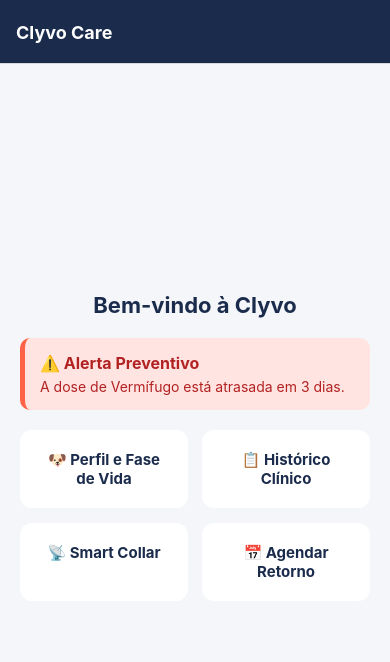
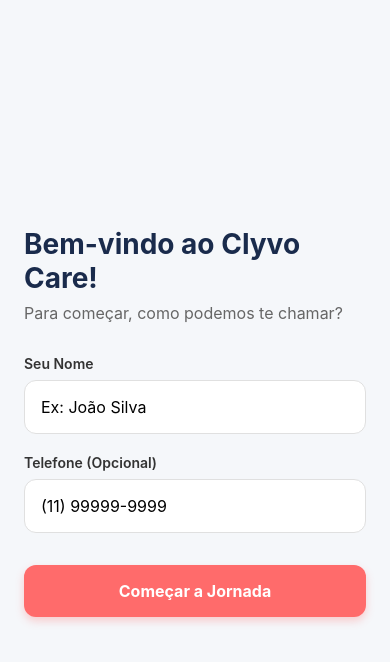
Before and after one commit to ChrisDeSousaFreitas/clyvo-smartcare-sprint1, a React Native app: screen /Home in a window 390 px wide. Shown: the top 662 px of the page. Built offline with nearby package versions, Linux system fonts and the light colour scheme.

Commit message:
feat: implementacao do tutor, persistencia  e reformulacao da Home

```diff
--- a/App.js
+++ b/App.js
@@ -7,6 +7,7 @@
 import HistoricoScreen from './src/screens/HistoricoScreen';
 import SmartCollarScreen from './src/screens/SmartCollarScreen';
 import AgendamentoScreen from './src/screens/AgendamentoScreen';
+import CadastroTutorScreen from './src/screens/CadastroTutorScreen';
 
 const Stack = createNativeStackNavigator();
 
@@ -26,6 +27,7 @@
         <Stack.Screen name="Historico" component={HistoricoScreen} options={{ title: 'Histórico Longitudinal' }} />
         <Stack.Screen name="SmartCollar" component={SmartCollarScreen} options={{ title: 'Coleira Inteligente' }} />
         <Stack.Screen name="Agendamento" component={AgendamentoScreen} options={{ title: 'Agendamento Preventivo' }} />
+        <Stack.Screen name="CadastroTutor" component={CadastroTutorScreen} options={{ headerShown: false }} />
       </Stack.Navigator>
     </NavigationContainer>
   );
--- /dev/null
+++ b/src/screens/CadastroTutorScreen.js
@@ -0,0 +1,90 @@
+import React, { useState } from 'react';
+import { View, Text, TextInput, TouchableOpacity, StyleSheet, Alert, SafeAreaView } from 'react-native';
+import AsyncStorage from '@react-native-async-storage/async-storage';
+
+export default function CadastroTutorScreen({ navigation }) {
+  const [nome, setNome] = useState('');
+  const [telefone, setTelefone] = useState('');
+
+  const salvarTutor = async () => {
+    if (!nome.trim()) {
+      Alert.alert('Ops!', 'Por favor, digite seu nome para continuarmos.');
+      return;
+    }
+    try {
+      // Aqui a mágica da persistência acontece! Salvamos os dados localmente.
+      await AsyncStorage.setItem('@tutor_nome', nome);
+      await AsyncStorage.setItem('@tutor_telefone', telefone);
+
+      // O 'replace' joga o usuário pra Home e apaga o histórico,
+      // impedindo que ele volte pra tela de cadastro sem querer.
+      navigation.replace('Home');
+    } catch (e) {
+      Alert.alert('Erro', 'Não foi possível salvar os seus dados.');
+    }
+  };
+
+  return (
+    <SafeAreaView style={styles.container}>
+      <View style={styles.content}>
+        <Text style={styles.title}>Bem-vindo ao Clyvo Care!</Text>
+        <Text style={styles.subtitle}>Para começar, como podemos te chamar?</Text>
+
+        <View style={styles.inputContainer}>
+          <Text style={styles.label}>Seu Nome</Text>
+          <TextInput
+            style={styles.input}
+            placeholder="Ex: João Silva"
+            value={nome}
+            onChangeText={setNome}
+          />
+        </View>
+
+        <View style={styles.inputContainer}>
+          <Text style={styles.label}>Telefone (Opcional)</Text>
+          <TextInput
+            style={styles.input}
+            placeholder="(11) 99999-9999"
+            keyboardType="phone-pad"
+            value={telefone}
+            onChangeText={setTelefone}
+          />
+        </View>
+
+        <TouchableOpacity style={styles.button} onPress={salvarTutor}>
+          <Text style={styles.buttonText}>Começar a Jornada</Text>
+        </TouchableOpacity>
+      </View>
+    </SafeAreaView>
+  );
+}
+
+const styles = StyleSheet.create({
+  container: { flex: 1, backgroundColor: '#F5F7FA' },
+  content: { flex: 1, padding: 24, justifyContent: 'center' },
+  title: { fontSize: 28, fontWeight: 'bold', color: '#1A2B4C', marginBottom: 8 },
+  subtitle: { fontSize: 16, color: '#666', marginBottom: 32 },
+  inputContainer: { marginBottom: 20 },
+  label: { fontSize: 14, fontWeight: '600', color: '#333', marginBottom: 8 },
+  input: {
+    backgroundColor: '#FFF',
+    borderWidth: 1,
+    borderColor: '#E0E0E0',
+    borderRadius: 12,
+    padding: 16,
+    fontSize: 16
+  },
+  button: {
+    backgroundColor: '#FF6B6B',
+    padding: 16,
+    borderRadius: 12,
+    alignItems: 'center',
+    marginTop: 12,
+    shadowColor: '#FF6B6B',
+    shadowOffset: { width: 0, height: 4 },
+    shadowOpacity: 0.3,
+    shadowRadius: 8,
+    elevation: 4
+  },
+  buttonText: { color: '#FFF', fontSize: 16, fontWeight: 'bold' }
+});
--- a/src/screens/HomeScreen.js
+++ b/src/screens/HomeScreen.js
@@ -1,64 +1,124 @@
-import React, { useState, useCallback } from 'react';
-import { View, Text, StyleSheet, TouchableOpacity } from 'react-native';
+import React, { useEffect, useState } from 'react';
+import { View, Text, StyleSheet, TouchableOpacity, SafeAreaView, ScrollView } from 'react-native';
 import AsyncStorage from '@react-native-async-storage/async-storage';
-import { useFocusEffect } from '@react-navigation/native';
 
 export default function HomeScreen({ navigation }) {
-  const [petData, setPetData] = useState({ nome: '', fase: '' });
+  const [nomeTutor, setNomeTutor] = useState('');
 
-  useFocusEffect(
-    useCallback(() => {
+  // Verifica se o tutor já se cadastrou toda vez que a tela abre
+  useEffect(() => {
     const carregarDados = async () => {
       try {
-          const nomeSalvo = await AsyncStorage.getItem('@clyvo_nome');
-          const faseSalva = await AsyncStorage.getItem('@clyvo_fase');
-          if (nomeSalvo) {
-            setPetData({ nome: nomeSalvo, fase: faseSalva || 'Adulto' });
+        const nomeSalvo = await AsyncStorage.getItem('@tutor_nome');
+        if (!nomeSalvo) {
+          navigation.replace('CadastroTutor');
+        } else {
+          // Pega apenas o primeiro nome para deixar amigável
+          setNomeTutor(nomeSalvo.split(' ')[0]);
         }
-        } catch (e) {
-          console.error("Erro ao carregar do AsyncStorage", e);
+      } catch (error) {
+        console.error("Erro ao carregar dados do tutor", error);
       }
     };
-      carregarDados();
-    }, [])
-  );
+
+    const unsubscribe = navigation.addListener('focus', carregarDados);
+    return unsubscribe;
+  }, [navigation]);
 
   return (
-    <View style={styles.container}>
-      <Text style={styles.headerText}>
-        {petData.nome ? `Cuidado Contínuo para ${petData.nome}` : 'Bem-vindo à Clyvo'}
-      </Text>
+    <SafeAreaView style={styles.safeArea}>
+      <ScrollView contentContainerStyle={styles.container}>
 
-      <View style={styles.alertBox}>
-        <Text style={styles.alertTitle}>⚠️ Alerta Preventivo</Text>
-        <Text style={styles.alertDesc}>A dose de Vermífugo está atrasada em 3 dias.</Text>
+        {/* Cabeçalho de Boas-vindas */}
+        <View style={styles.header}>
+          <Text style={styles.greeting}>Olá, {nomeTutor}! 👋</Text>
+          <Text style={styles.subtitle}>Cuidado Contínuo para seus pets</Text>
         </View>
 
+        {/* Card de Alerta (Vindo da sua versão anterior, agora modernizado) */}
+        <View style={styles.alertCard}>
+          <Text style={styles.alertTitle}>⚠️ Alerta Preventivo</Text>
+          <Text style={styles.alertText}>A dose de Vermífugo da Sky está atrasada em 3 dias.</Text>
+        </View>
+
+        {/* Grid de Menus */}
+        <Text style={styles.sectionTitle}>Acesso Rápido</Text>
         <View style={styles.grid}>
-        <TouchableOpacity style={styles.card} onPress={() => navigation.navigate('CadastroPet')}>
-          <Text style={styles.cardTitle}>🐶 Perfil e Fase de Vida</Text>
+
+          <TouchableOpacity
+            style={styles.card}
+            onPress={() => navigation.navigate('CadastroPet')}
+          >
+            <Text style={styles.cardIcon}>🐶</Text>
+            <Text style={styles.cardText}>Meus Pets</Text>
           </TouchableOpacity>
-        <TouchableOpacity style={styles.card} onPress={() => navigation.navigate('Historico')}>
-          <Text style={styles.cardTitle}>📋 Histórico Clínico</Text>
+
+          <TouchableOpacity
+            style={styles.card}
+            onPress={() => navigation.navigate('Historico')}
+          >
+            <Text style={styles.cardIcon}>📋</Text>
+            <Text style={styles.cardText}>Histórico</Text>
           </TouchableOpacity>
-        <TouchableOpacity style={styles.card} onPress={() => navigation.navigate('SmartCollar')}>
-          <Text style={styles.cardTitle}>📡 Smart Collar</Text>
+
+          <TouchableOpacity
+            style={styles.card}
+            onPress={() => navigation.navigate('SmartCollar')}
+          >
+            <Text style={styles.cardIcon}>📡</Text>
+            <Text style={styles.cardText}>Smart Collar</Text>
           </TouchableOpacity>
-        <TouchableOpacity style={styles.card} onPress={() => navigation.navigate('Agendamento')}>
-          <Text style={styles.cardTitle}>📅 Agendar Retorno</Text>
+
+          <TouchableOpacity
+            style={styles.card}
+            onPress={() => navigation.navigate('Agendamento')}
+          >
+            <Text style={styles.cardIcon}>📅</Text>
+            <Text style={styles.cardText}>Agendar</Text>
           </TouchableOpacity>
+
         </View>
-    </View>
+      </ScrollView>
+    </SafeAreaView>
   );
 }
 
 const styles = StyleSheet.create({
-  container: { flex: 1, padding: 20, backgroundColor: '#F4F6F9', justifyContent: 'center' },
-  headerText: { fontSize: 22, fontWeight: 'bold', color: '#1A2B4C', marginBottom: 20, textAlign: 'center' },
-  alertBox: { backgroundColor: '#FFE4E1', padding: 15, borderRadius: 10, marginBottom: 20, borderLeftWidth: 5, borderLeftColor: '#FF6347' },
-  alertTitle: { fontWeight: 'bold', color: '#B22222', fontSize: 16 },
-  alertDesc: { color: '#B22222', marginTop: 5 },
-  grid: { flexDirection: 'row', flexWrap: 'wrap', justifyContent: 'space-between' },
-  card: { backgroundColor: '#FFF', width: '48%', padding: 20, borderRadius: 12, marginBottom: 15, elevation: 2, alignItems: 'center' },
-  cardTitle: { fontSize: 15, fontWeight: 'bold', color: '#1A2B4C', textAlign: 'center' }
+  safeArea: { flex: 1, backgroundColor: '#F5F7FA' },
+  container: { padding: 20 },
+  header: { marginBottom: 24, marginTop: 10 },
+  greeting: { fontSize: 28, fontWeight: 'bold', color: '#1A2B4C' },
+  subtitle: { fontSize: 16, color: '#666', marginTop: 4 },
+  alertCard: {
+    backgroundColor: '#FFE5E5',
+    padding: 16,
+    borderRadius: 12,
+    borderLeftWidth: 4,
+    borderLeftColor: '#FF4D4D',
+    marginBottom: 30,
+  },
+  alertTitle: { color: '#D80000', fontWeight: 'bold', fontSize: 16, marginBottom: 4 },
+  alertText: { color: '#B20000', fontSize: 14 },
+  sectionTitle: { fontSize: 18, fontWeight: 'bold', color: '#1A2B4C', marginBottom: 16 },
+  grid: {
+    flexDirection: 'row',
+    flexWrap: 'wrap',
+    justifyContent: 'space-between',
+  },
+  card: {
+    backgroundColor: '#FFF',
+    width: '48%',
+    paddingVertical: 24,
+    paddingHorizontal: 16,
+    borderRadius: 16,
+    alignItems: 'center',
+    marginBottom: 16,
+    shadowColor: '#000',
+    shadowOffset: { width: 0, height: 2 },
+    shadowOpacity: 0.05,
+    shadowRadius: 6,
+    elevation: 3,
+  },
+  cardIcon: { fontSize: 32, marginBottom: 12 },
+  cardText: { fontSize: 14, fontWeight: '600', color: '#333', textAlign: 'center' }
 });
```
Lines whose indentation alone changed are shown as unchanged.
